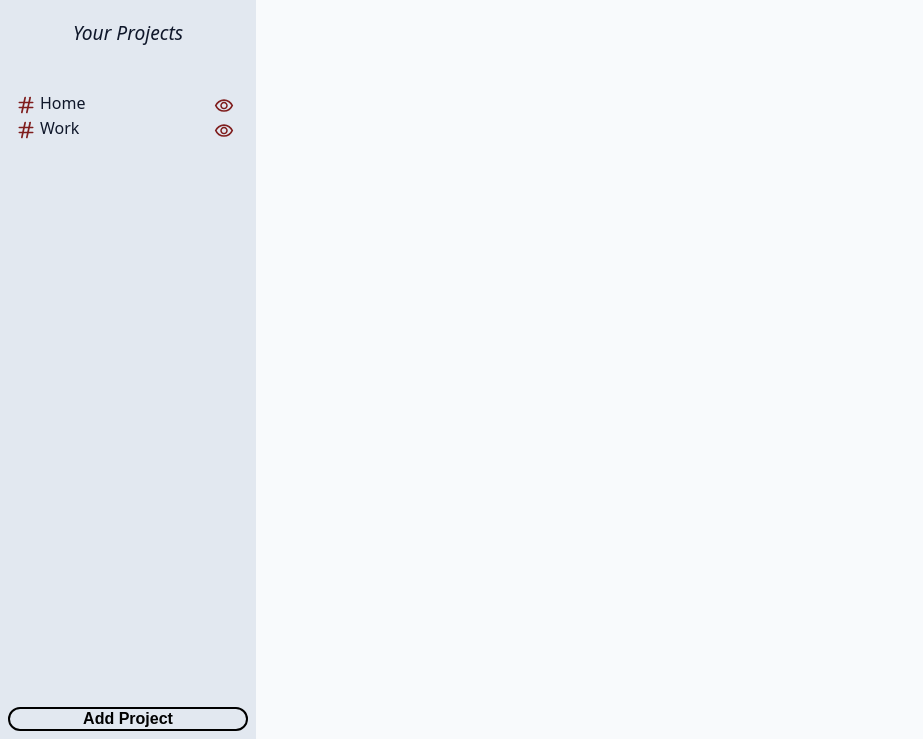
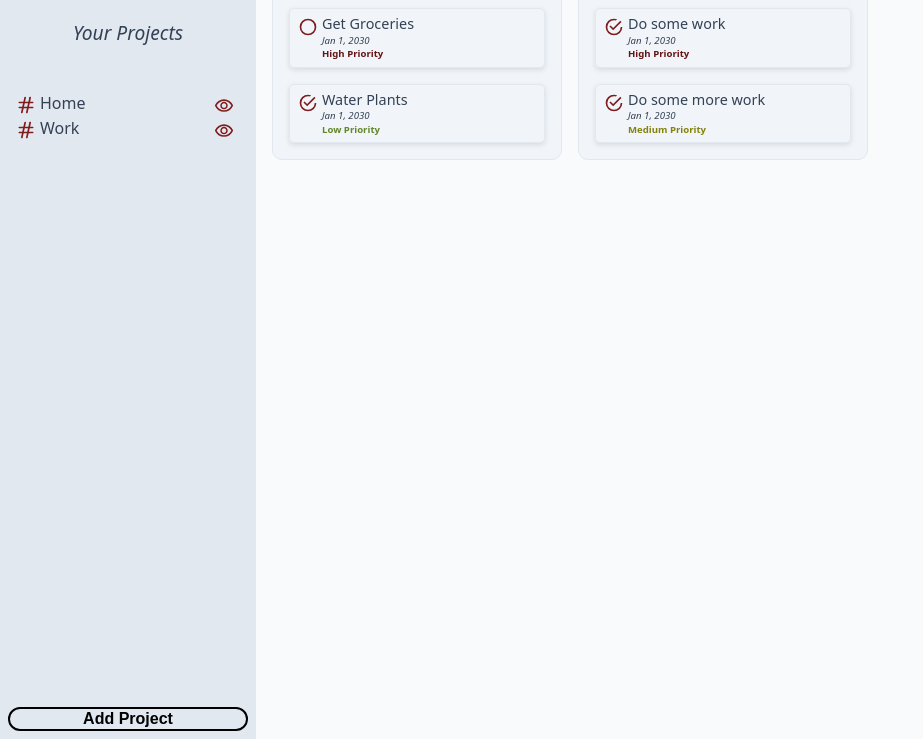
Before and after one commit to priyansh-dimri/todo-list, a website built with webpack: page src/template.html in a window 1280 px wide. Shown: the part 61-800 px from the top of the page, without its empty margins (0-923 px from the left). Built offline with nearby package versions, Linux system fonts and the light colour scheme.

Commit message:
add main container styling and dummy data
- Add dummy data for main container
- Add styling to main container children

```diff
--- a/src/styles/styles.css
+++ b/src/styles/styles.css
@@ -2,8 +2,9 @@
   --main-background: #f8fafc;
   --sidebar-background: #e2e8f0;
   --select-background: #fecaca;
+  --project-card-background: #f1f5f9;
 
-  --font-color: #0f172a;
+  --font-color: #334155;
   --select-font-color: #f87171;
 
   --icon-height: 20px;
@@ -77,3 +78,84 @@ body {
 #add-project:active {
   background-color: var(--select-background);
 }
+
+/* Main styles */
+#main {
+  display: grid;
+  overflow: scroll;
+}
+
+#main-sub-container {
+  display: flex;
+  gap: 1rem;
+  padding: 1rem;
+}
+
+.project-card {
+  height: max-content;
+  width: 20vw;
+  background-color: var(--project-card-background);
+  padding: 0.5rem 1rem 1rem 1rem;
+  border-radius: 10px;
+  border: 1px solid #e2e8f0;
+}
+
+.project-card-title {
+  text-align: center;
+  border-bottom: 1px solid #e2e8f0;
+  margin-bottom: 1rem;
+  padding-bottom: 0.5rem;
+  font-size: 1.2rem;
+}
+
+.task-cards-container {
+  display: grid;
+  gap: 1rem;
+}
+
+.task-card {
+  font-size: 0.9rem;
+  display: grid;
+  grid-template-columns: auto 1fr;
+  grid-template-rows: repeat(3, max-content);
+  overflow: hidden;
+  gap: 0.25rem 0.25rem;
+  border: 1px solid #e2e8f0;
+  padding: 0.5rem;
+  border-radius: 5px;
+  box-shadow: 0 2px 5px rgba(121, 121, 121, 0.213);
+}
+
+.task-check {
+  grid-row: 1 / -1;
+  height: var(--icon-height);
+}
+
+.task-title {
+  font-size: 0.9rem;
+}
+
+.due-date,
+.priority {
+  font-size: 0.6rem;
+}
+
+.due-date {
+  font-style: italic;
+}
+
+.priority {
+  font-weight: bold;
+}
+
+.low-priority {
+  color: rgb(98, 135, 42);
+}
+
+.medium-priority {
+  color: rgb(131, 131, 12);
+}
+
+.high-priority {
+  color: rgb(100, 20, 20);
+}
--- a/src/template.html
+++ b/src/template.html
@@ -30,7 +30,44 @@
             </div>
             <button id="add-project" type="button">Add Project</button>
         </div>
-        <div id="main"></div>
+        <div id="main">
+            <div id="main-sub-container">
+                <div class="project-card">
+                    <div class="project-card-title">Home</div>
+                    <div class="task-cards-container">
+                        <div class="task-card">
+                            <img src="./assets/unchecked.svg" alt="Checked" class="task-check">
+                            <div class="task-title">Get Groceries</div>
+                            <div class="due-date">Jan 1, 2030</div>
+                            <div class="priority high-priority">High Priority</div>
+                        </div>
+                        <div class="task-card">
+                            <img src="./assets/checked.svg" alt="Checked" class="task-check">
+                            <div class="task-title">Water Plants</div>
+                            <div class="due-date">Jan 1, 2030</div>
+                            <div class="priority low-priority">Low Priority</div>
+                        </div>
+                    </div>
+                </div>
+                <div class="project-card">
+                    <div class="project-card-title">Office</div>
+                    <div class="task-cards-container">
+                        <div class="task-card">
+                            <img src="./assets/checked.svg" alt="Checked" class="task-check">
+                            <div class="task-title">Do some work</div>
+                            <div class="due-date">Jan 1, 2030</div>
+                            <div class="priority high-priority">High Priority</div>
+                        </div>
+                        <div class="task-card">
+                            <img src="./assets/checked.svg" alt="Checked" class="task-check">
+                            <div class="task-title">Do some more work</div>
+                            <div class="due-date">Jan 1, 2030</div>
+                            <div class="priority medium-priority">Medium Priority</div>
+                        </div>
+                    </div>
+                </div>
+            </div>
+        </div>
     </div>
 </body>
 </html>
```
Also changed, not shown: src/assets/checked.svg (added), src/assets/unchecked.svg (added).
